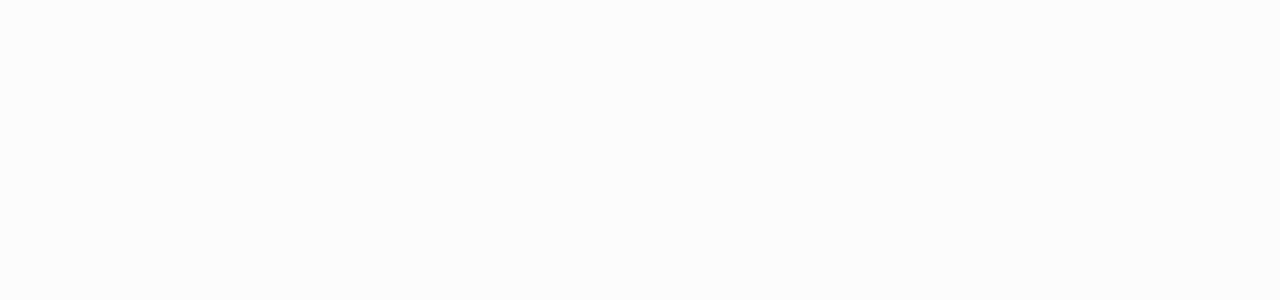
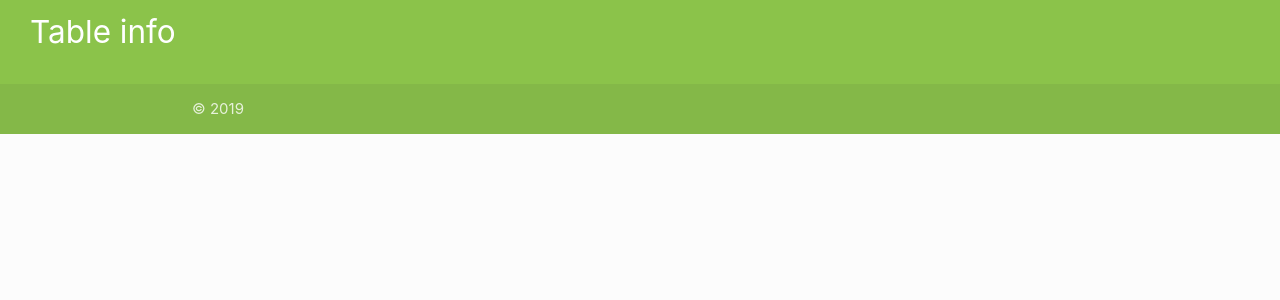
Before and after one commit to Selianaaa/info_table, a Vue app in the folder vue-info-table/: page / in a window 1280 px wide. Shown: the top 300 px of the page. Built offline with nearby package versions, Linux system fonts and the light colour scheme.

Commit message:
App.vue file complited

```diff
--- a/vue-info-table/public/index.html
+++ b/vue-info-table/public/index.html
@@ -3,8 +3,8 @@
   <head>
     <meta charset="utf-8">
     <meta http-equiv="X-UA-Compatible" content="IE=edge">
+        <link href="https://fonts.googleapis.com/icon?family=Material+Icons" rel="stylesheet">
     <meta name="viewport" content="width=device-width,initial-scale=1.0">
-    <link rel="icon" href="<%= BASE_URL %>favicon.ico">
     <title>vue-info-table</title>
   </head>
   <body>
--- a/vue-info-table/src/App.vue
+++ b/vue-info-table/src/App.vue
@@ -1,23 +1,37 @@
 <template>
   <div id="app">
+    <header>
+      <nav>
+        <div class="nav-wrapper">
+          <a href="#" class="brand-logo">Table info</a>
+        </div>
+      </nav>
+    </header>
+    <main>
+      <div class="container">
+        <MainPage/>
+      </div>
+    </main>
+    <footer class="page-footer">
+      <div class="footer-copyright">
+        <div class="container">© 2019</div>
+      </div>
+    </footer>
   </div>
 </template>
 
 <script>
+import MainPage from './components/MainPage';
+
 export default {
   name: 'app',
+  components: {
+    MainPage,
+  },
 }
 </script>
 
 <style lang="scss">
 @import '~materialize-css/dist/css/materialize.min.css';
 @import 'assets/index.css';
-#app {
-  font-family: 'Avenir', Helvetica, Arial, sans-serif;
-  -webkit-font-smoothing: antialiased;
-  -moz-osx-font-smoothing: grayscale;
-  text-align: center;
-  color: #2c3e50;
-  margin-top: 60px;
-}
 </style>
--- a/vue-info-table/src/main.js
+++ b/vue-info-table/src/main.js
@@ -1,7 +1,7 @@
 import Vue from 'vue'
 import App from './App.vue'
 import store from './store'
-
+import 'materialize-css/dist/js/materialize.min'
 Vue.config.productionTip = false
 
 new Vue({
```
Also changed, not shown: vue-info-table/src/components/MainPage.vue (added).
